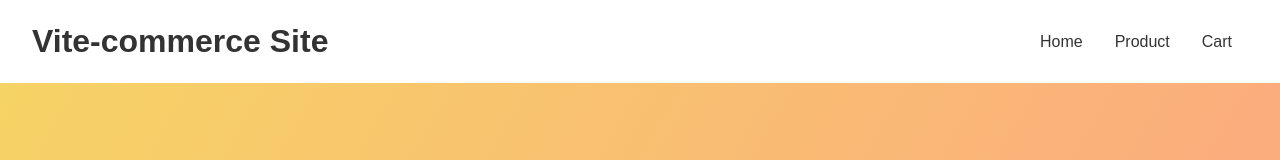
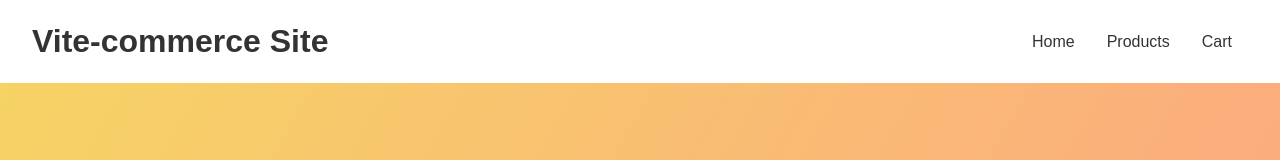
Before and after one commit to arav-2003/Vite_app, a Vue app: page / in a window 1280 px wide. Shown: the top 160 px of the page. Built offline with nearby package versions, Linux system fonts and the light colour scheme.

Commit message:
page refresh resolved

```diff
--- a/src/App.vue
+++ b/src/App.vue
@@ -4,7 +4,7 @@
       <h1>Vite-commerce Site</h1>
       <nav>
         <router-link to="/">Home</router-link>
-        <router-link to="/product">Product</router-link>
+        <router-link to="/product">Products</router-link>
         <router-link to="/cart">Cart</router-link>
       </nav>
     </header>
--- a/src/router/index.js
+++ b/src/router/index.js
@@ -1,4 +1,4 @@
-import { createRouter, createWebHistory } from 'vue-router';
+import { createRouter, createWebHashHistory } from 'vue-router';
 import HomePage from '../components/HomePage.vue';
 import CartPage from '../components/CartPage.vue';
 import ProductPage from '../components/ProductPage.vue';
@@ -11,7 +11,7 @@ const routes = [
 ];
 
 const router = createRouter({
-  history: createWebHistory(),
+  history: createWebHashHistory(),
   routes,
 });
 
```
